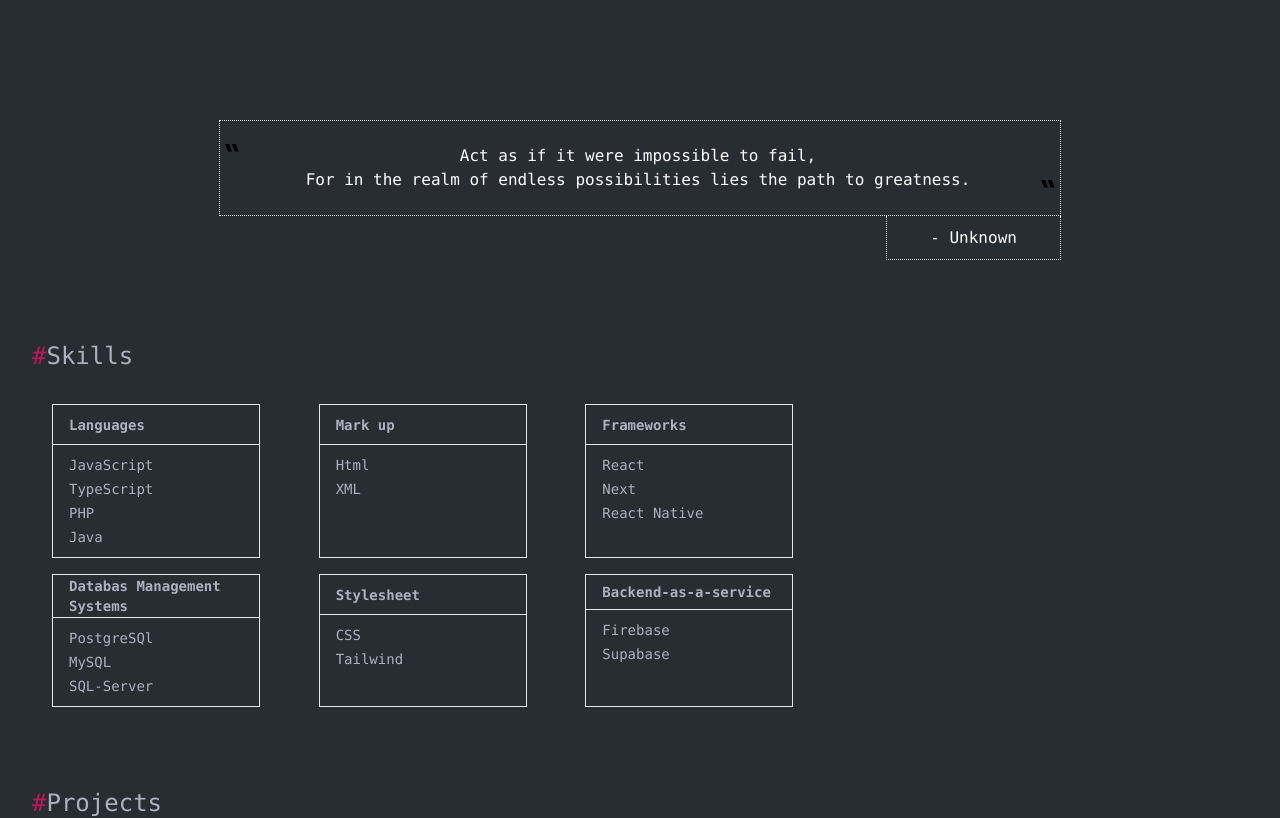
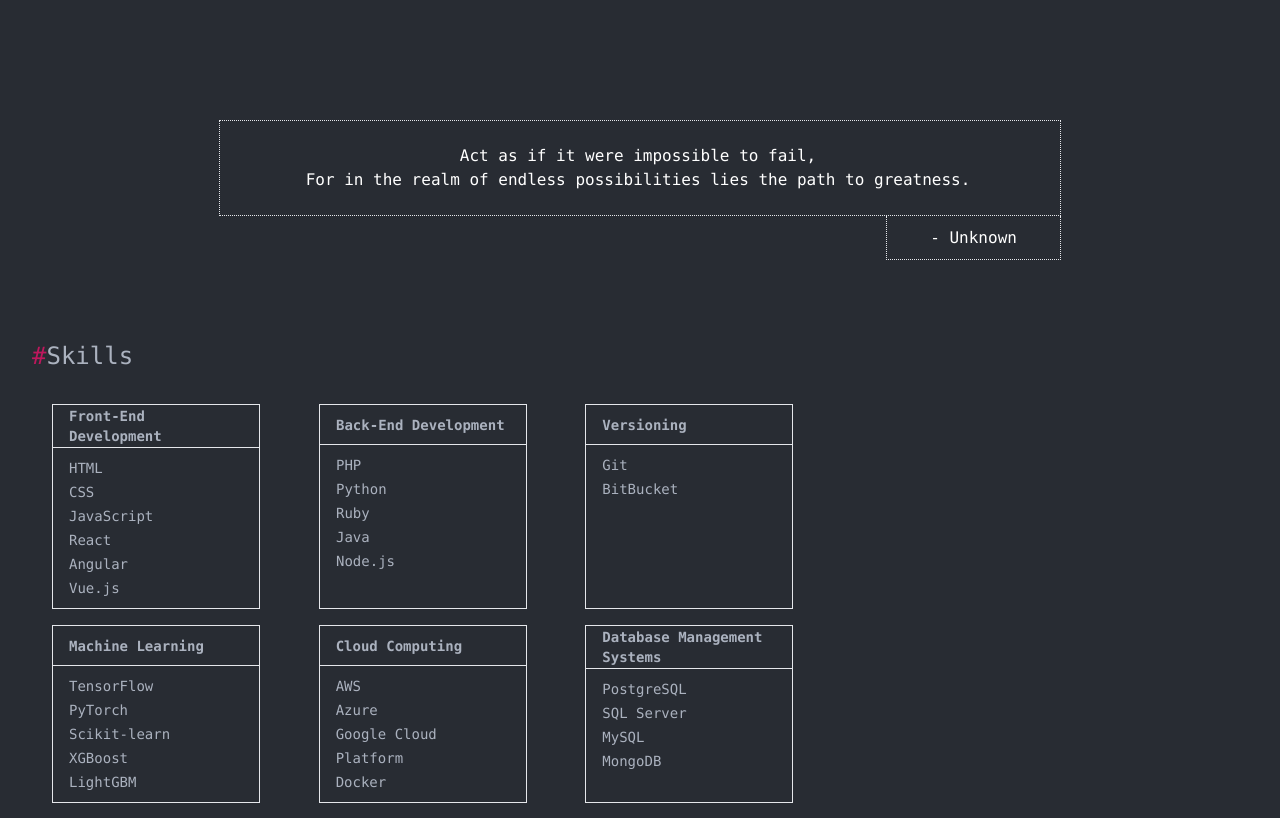
Before and after one commit to Peliah/pel-portfolio, a React (Create React App) app: page / in a window 1280 px wide. Shown: the part 680-1498 px from the top of the page. Built offline with nearby package versions, Linux system fonts and the light colour scheme; no server answers.

Commit message:
More Work Done

```diff
--- /dev/null
+++ b/src/assets/technologies.json
@@ -0,0 +1,32 @@
+ [
+      { "id":1,
+        "name": "Front-End Development",
+        "tools": ["HTML", "CSS", "JavaScript", "React", "Angular", "Vue.js"],
+        "animation": "fade-right"
+      },
+      { "id":2,
+        "name": "Back-End Development",
+        "tools": ["PHP", "Python", "Ruby", "Java", "Node.js"],
+        "animation": "flip-left"
+      },
+      { "id":3,
+        "name": "Versioning",
+        "tools": ["Git", "BitBucket"],
+        "animation": "zoom-in"
+      },
+      { "id":4,
+        "name": "Machine Learning",
+        "tools": ["TensorFlow", "PyTorch", "Scikit-learn", "XGBoost", "LightGBM"],
+        "animation": "fade-up"
+      },
+      { "id":5,
+        "name": "Cloud Computing",
+        "tools": ["AWS", "Azure", "Google Cloud Platform", "Docker"],
+        "animation": "slide-right"
+      },
+      { "id":6,
+        "name":"Database Management Systems",
+        "tools":["PostgreSQL", "SQL Server", "MySQL", "MongoDB"],
+        "animation":"slide-left"
+      }
+    ]
--- a/src/components/Card.js
+++ b/src/components/Card.js
@@ -3,13 +3,15 @@
 const Card = ({ id, title, about, link, technologies}) => {
   return (
     <section className="border w-80 cursor-pointer lg:hover:scale-105 mb-6" key={id}>
-     {/* <Link to={link} target="blank"> */}
+     <a href={link} target='_blank'>
       {/* <img src={image} alt="" /> */}
-      {/* </Link> */}
+
       <h2 className="font-bold text-justify flex items-center h-16 lg:text-sm text-sm border-t-0 border px-2 py-2">
         {title}
       </h2>
       <p className="h-36 py-2 px-2 text-justify ">{about}</p>
+
+    </a>
     </section>
   )
 }
--- a/src/components/Quote.js
+++ b/src/components/Quote.js
@@ -1,13 +1,11 @@
 import React from 'react'
-import quotes from '../assets/quotes.svg'
 
 const Quote = () => {
   return (
     <hgroup>
+
       <section className="flex justify-center relative">
-        <figure className="absolute lg:left-52 left-16 2xl:left-72 md:left-20 lg:bottom-12 bottom-20">
-          <img src={quotes} alt="quotes" className="lg:h-10 lg:w-8 w-7 h-7" />
-        </figure>
+
         <h3 className="border border-dotted border-secondary lg:h-18 h-24 flex justify-center items-center lg:w-8/12 w-10/12 leading-8 lg:text-base md:text-sm text-xs px-1 lg:pl-0 pl-6">
             <center>
             Act as if it were impossible to fail,
@@ -15,9 +13,7 @@
             For in the realm of endless possibilities lies the path to greatness.
             </center>
         </h3>
-        <figure className="absolute lg:right-52 2xl:right-64 right-16 md:right-20 lg:top-12 top-20">
-          <img src={quotes} alt="quotes" className="lg:h-8 lg:w-8 w-7 h-7" />
-        </figure>
+
       </section>
       <section className="flex justify-end lg:w-10/12 w-11/12">
         <h3 className="border border-t-0 border-dotted border-secondary h-11 flex justify-center items-center lg:w-2/12 w-5/12 lg:text-base md:text-sm text-xs px-1">
--- a/src/pages/Project.js
+++ b/src/pages/Project.js
@@ -75,14 +75,14 @@
       </section>
       <div className="flex justify-center mt-4">
         <button
-          className={`bg-blue-500 text-white rounded-full px-4 py-2 mr-2 ${page === 1 ? 'opacity-50 cursor-not-allowed' : 'hover:bg-blue-600'}`}
+          className={`bg-pink-700 text-white rounded-full px-4 py-2 mr-2 ${page === 1 ? 'opacity-50 cursor-not-allowed' : 'hover:bg-pink-800'}`}
           onClick={handlePrevPage}
           disabled={page === 1}
         >
           &lt;
         </button>
         <button
-          className="bg-blue-500 text-white rounded-full px-4 py-2 ml-2 hover:bg-blue-600"
+          className="bg-pink-700 text-white rounded-full px-4 py-2 ml-2 hover:bg-pink-800"
           onClick={handleNextPage}
         >
           &gt;
--- a/src/pages/Skills.js
+++ b/src/pages/Skills.js
@@ -1,6 +1,10 @@
-import React from 'react'
+import React, { useState} from 'react'
+import technology from "./../assets/technologies.json"
 
 const Skills = () => {
+    const [technologies, setTechnologies] = useState(technology);
+
+
   return (
     <section className="flex flex-col px-6 py-20 cursor-pointer" id="skills" style={{color:"#ABB2BF"}}>
         <section className='lg:w-1/4 w-72 pb-4' >
@@ -11,9 +15,12 @@
         </section>
         <section className="px-5 flex flex-col-reverse lg:flex-row justify-between pt-4">
             <div className=" grid grid-cols-2 lg:grid-cols-3 gap-4 text-sm w-12/12 lg:w-8/12 lg:pb-0 pb-16">
+
+                {technologies && technologies.map((technology, id) => (
                 <table
+                key={id}
                 className="lg:w-52  w-36"
-                    data-aos="fade-right"
+                data-aos={technology.animation}
                 data-aos-offset="100"
                 data-aos-delay="10"
                 data-aos-duration="600"
@@ -21,80 +28,17 @@
                 data-aos-once="true"
                 >
                 <tr>
-                    <th className="border text-start px-4 h-10">Languages</th>
+                    <th className="border text-start px-4 h-10">{technology.name}</th>
                 </tr>
                 <td className="border border-t-0 px-4 py-2 leading-6">
-                    JavaScript TypeScript <br/> PHP <br/> Java <br/>
+                    <ul>
+                    {technology.tools.map((tool) => (
+                        <li key={tool}>{tool}</li>
+                    ))}
+                    </ul>
                 </td>
                 </table>
-                <table
-                    className="lg:w-52  w-36"
-                    data-aos="fade-down"
-                    data-aos-offset="100"
-                    data-aos-delay="10"
-                    data-aos-duration="600"
-                    data-aos-easing="ease-in-out"
-                    data-aos-once="true"
-                >
-                    <tr>
-                    <th className="border text-start px-4 h-10">Mark up</th>
-                    </tr>
-                    <td className="border border-t-0 px-4  py-2 leading-6">
-                    Html <br /> XML
-                    </td>
-                </table>
-
-                <table className="lg:w-52  w-36">
-                    <tr>
-                    <th className="border text-start px-4 h-10">Frameworks</th>
-                    </tr>
-                    <td className="border border-t-0 px-4 py-2 leading-6">
-                    React <br /> Next <br/> React Native
-                    </td>
-                </table>
-
-                <table className="lg:w-52  w-36">
-                    <tr>
-                    <th className="border text-start px-4 h-10">Databas Management Systems</th>
-                    </tr>
-                    <td className="border border-t-0 px-4  py-2 leading-6">
-                    PostgreSQl <br /> MySQL <br /> SQL-Server
-                    </td>
-                </table>
-
-                <table
-                    className="lg:w-52  w-36"
-                    data-aos="fade-up"
-                    data-aos-offset="100"
-                    data-aos-delay="10"
-                    data-aos-duration="600"
-                    data-aos-easing="ease-in-out"
-                    data-aos-once="true"
-                >
-                    <tr>
-                    <th className="border text-start px-4 h-10">Stylesheet</th>
-                    </tr>
-                    <td className="border border-t-0 px-4 py-2 leading-6">
-                    CSS <br /> Tailwind
-                    </td>
-                </table>
-                <table
-                    className="lg:w-52  w-36"
-                    data-aos="fade-left"
-                    data-aos-offset="100"
-                    data-aos-delay="10"
-                    data-aos-duration="600"
-                    data-aos-easing="ease-in-out"
-                    data-aos-once="true"
-                >
-                    <tr>
-                    <th className="border text-start px-4">Backend-as-a-service</th>
-                    </tr>
-                    <td className="border border-t-0 px-4 py-2 leading-6">
-                    Firebase <br />
-                    Supabase
-                    </td>
-                </table>
+            ))}
             </div>
         </section>
     </section>
```
Lines whose indentation alone changed are shown as unchanged.
